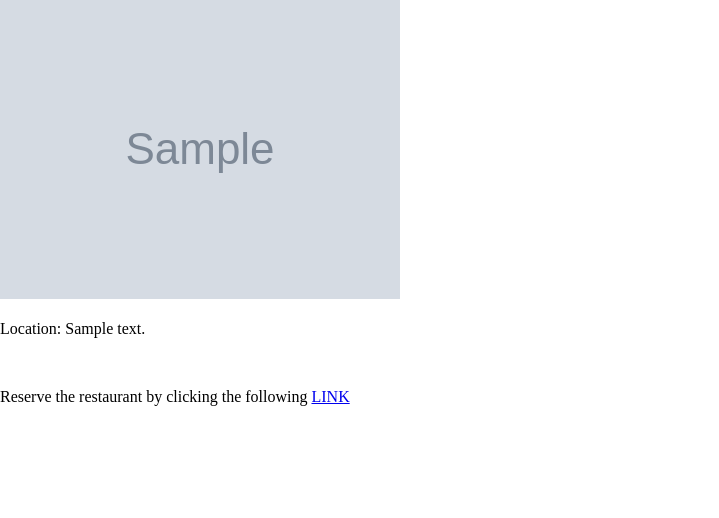
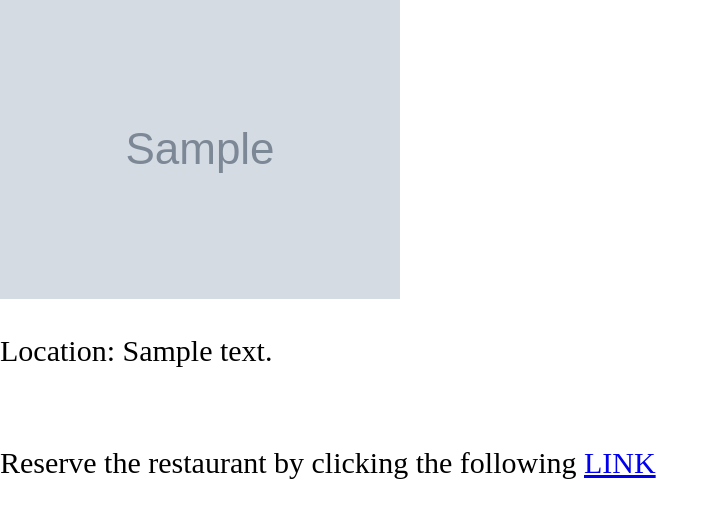
Before and after one commit to reneethepooh/Food-Spin, a Django app: template food_spin/app/templates/successpage.html in a window 1280 px wide. Shown: the part 128-646 px from the top of the page, without its empty margins (0-719 px from the left). Run offline with Django 3.2, Linux system fonts and the light colour scheme; the template is opened without the code that fills it: most values are stand-ins (such as "Sample title", 1, 10 or a date in 2020); grey boxes marked "Sample" are stand-in pictures; some libraries are stand-ins or nearby versions.

```diff
--- a/food_spin/app/templates/successpage.html
+++ b/food_spin/app/templates/successpage.html
@@ -36,8 +36,8 @@
 
   <h2>{{restaurant.restaurant_name}}</h2>
   <img src={{restaurant.image_url}}>
-  <p style="font-size:medium;">Location: {{restaurant.address}}</p><br>
-  <p>Reserve the restaurant by clicking the following <a href={{restaurant.yelp_url}}>LINK</a></p>
+  <p style="font-size:30px;">Location: {{restaurant.address}}</p><br>
+  <p style="font-size:30px;">Reserve the restaurant by clicking the following <a href={{restaurant.yelp_url}}>LINK</a></p>
 
 <!-- partial -->
 </body>
```
